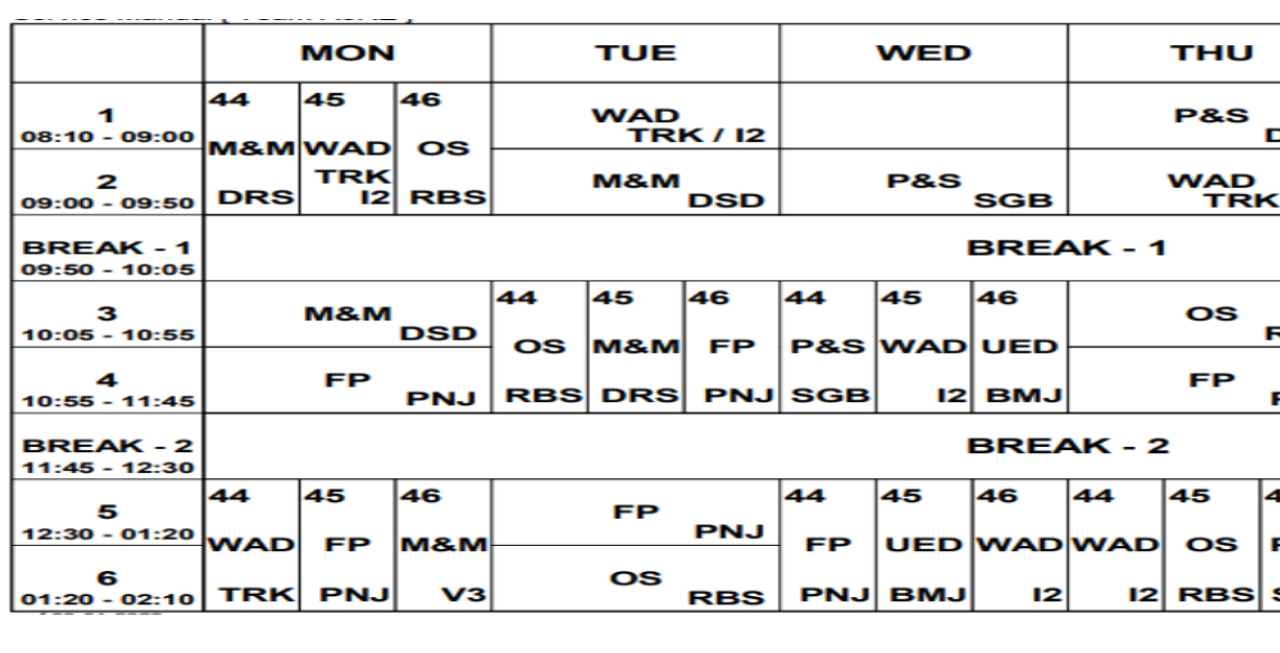
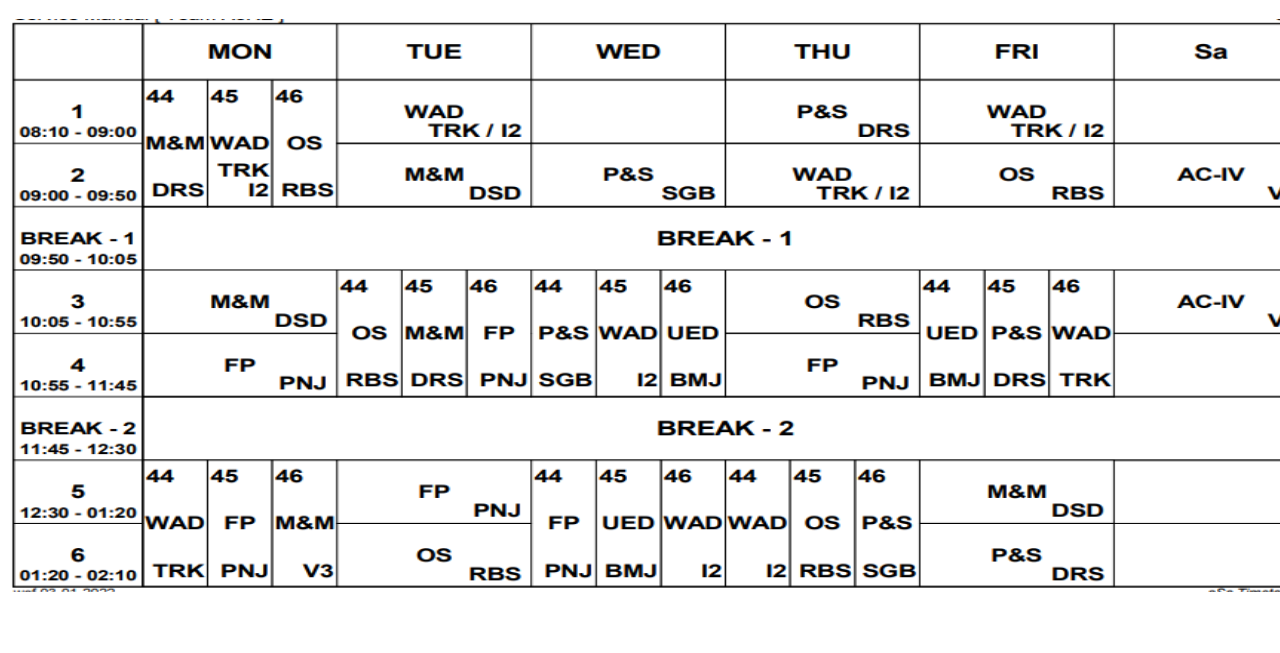
Before and after one commit to shrutilthoria20/tt_sem-4, a plain HTML site: page index.html in a window 1280 px wide. Shown: the part 61-714 px from the top of the page. Drawn offline with Linux system fonts and the light colour scheme.

Commit message:
Update index.html

```diff
--- a/index.html
+++ b/index.html
@@ -8,7 +8,7 @@
 </head>
 <body align="center">
     <h1>Class - B</h1>
-    <img src="./tt1.png" alt="img" usemap="#mapone" width="2000px" height="650px">
+    <img src="./tt.png" alt="img" usemap="#mapone" width="2000px" height="650px">
     <map name="mapone">
         <area shape="rect" coords="130,61,196,187" href="https://guni.webex.com/meet/ICT44" alt="a">
         <area shape="rect" coords="196,61,260,187" href="https://bit.ly/IBMWAD" alt="b">
```
